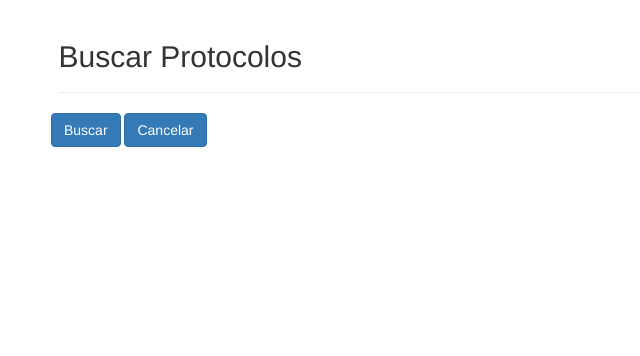
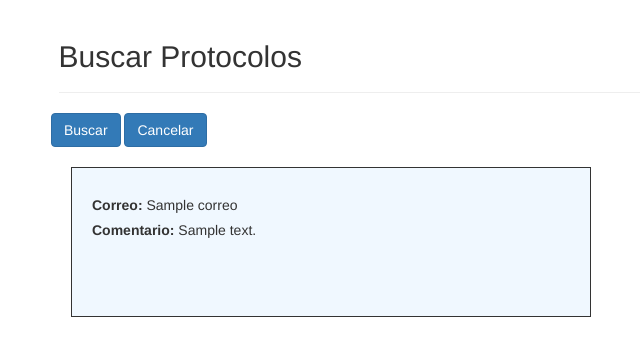
Before and after one commit to UAMISO4101/emmalabs, a Django app: template protocolo/templates/buscarProtocolos.html in a window 1280 px wide. Shown: the top 356 px of the page, without its empty margins (269-909 px from the left). Run offline with Django 3.2, Linux system fonts and the light colour scheme; the template is opened without the code that fills it: most values are stand-ins (such as "Sample title", 1, 10 or a date in 2020); some libraries are stand-ins or nearby versions.

```diff
--- a/protocolo/templates/buscarProtocolos.html
+++ b/protocolo/templates/buscarProtocolos.html
@@ -39,6 +39,15 @@
                         <a href="{% url 'buscarProtocolo' %}" class="btn btn-primary">Cancelar</a>
                     {% endbuttons %}
 
+                    {% for comentario in lista_comentarios %}
+                        <div style="float: left; padding:20px; width:550px; height:170px;">
+                            <div style="float: left; padding:20px; width:520px; height:150px; border-style: solid; border-width: 1px; background-color: aliceblue">
+                                <h5><b>Correo:</b> {{ comentario.correo }}</h5>
+                                <h5><b>Comentario:</b> {{ comentario.texto }}</h5>
+                            </div>
+                        </div>
+                    {% endfor %}
+
                 </form>
             </div>
         </div>
```
Also changed, not shown: protocolo/models.py (+3 -9 lines), protocolo/admin.py (line endings or trailing spaces), protocolo/migrations/0005_auto_20170326_1356.py (added), protocolo/migrations/0006_paso_protocolo.py (added), protocolo/migrations/0007_auto_20170326_1435.py (added), protocolo/migrations/0008_protocolo_pasos.py (added), protocolo/migrations/0009_remove_paso_protocolo.py (added), protocolo/migrations/0010_auto_20170326_1804.py (added), protocolo/migrations/0011_clasificacionprotocolo.py (added), protocolo/migrations/0012_auto_20170326_2033.py (added), protocolo/migrations/0013_protocolo_codigo.py (added), protocolo/migrations/0014_auto_20170326_2131.py (added), protocolo/migrations/0015_auto_20170326_2132.py (added), protocolo/migrations/0016_auto_20170326_2245.py (added), 2 more files.
